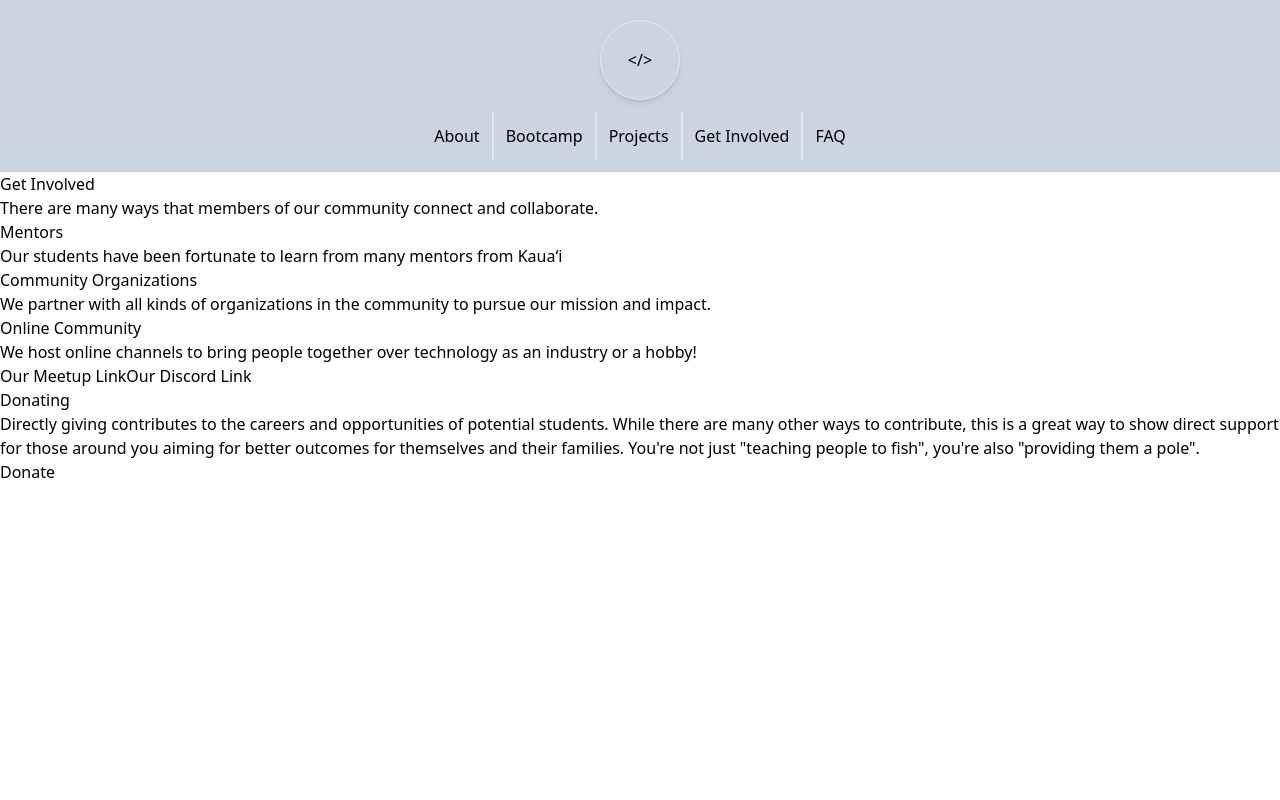
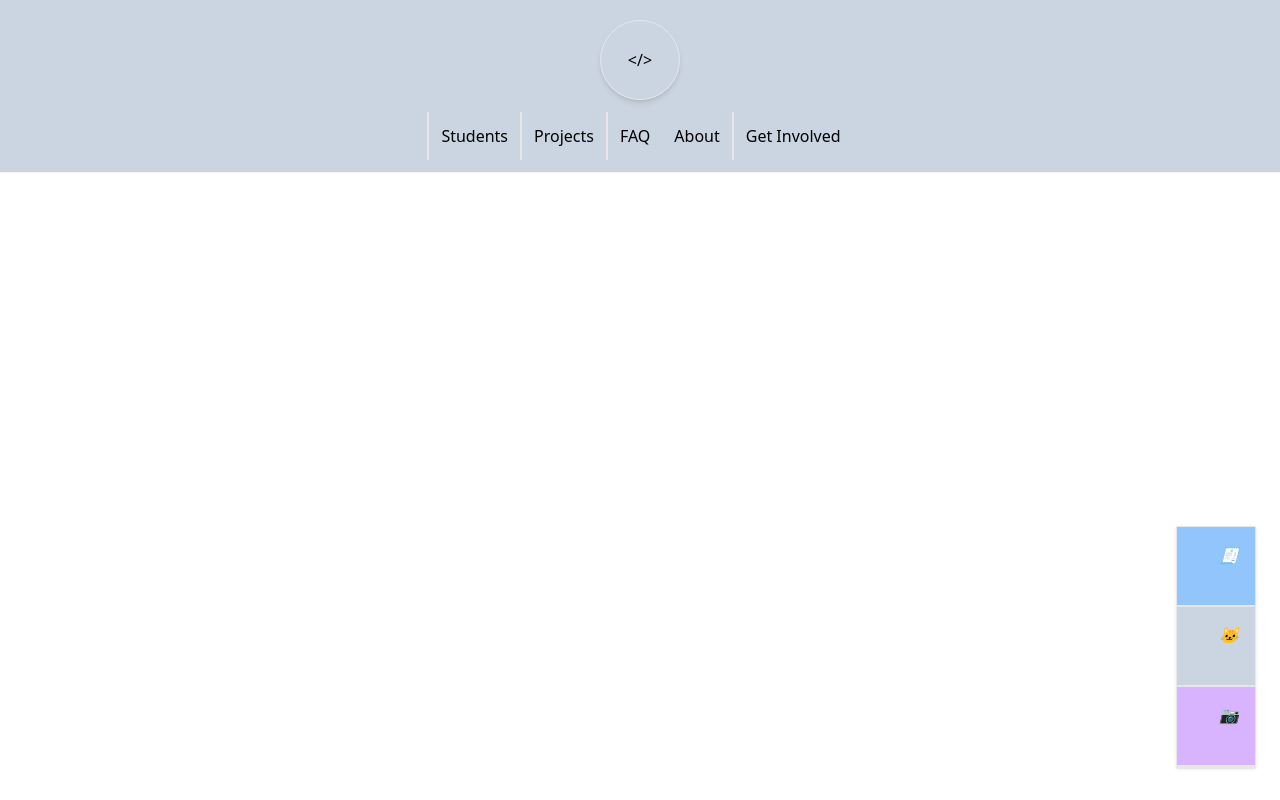
Before and after one commit to christian-faber/dev-island.org, a React (Create React App) app: page /getinvolved in a window 1280 px wide. Built offline with nearby package versions, Linux system fonts and the light colour scheme.

Commit message:
social media menu start'

```diff
--- a/src/App.js
+++ b/src/App.js
@@ -1,13 +1,14 @@
 import { Page } from "./Page";
 import { Routes, Route } from "react-router-dom";
-import { AboutUs } from "./components/pages/AboutUs";
-import { Donate } from "./components/pages/Donate";
-import { Project } from "./components/pages/Project";
-import { Faq } from "./components/pages/Faq";
-import { Bootcamp } from "./components/pages/Bootcamp";
-import { GetInvolved } from "./components/pages/GetInvolved";
-import { Apply } from "./components/pages/Apply";
+import { AboutUs } from "./pages/AboutUs";
+import { Donate } from "./pages/Donate";
+import { Project } from "./pages/Project";
+import { Faq } from "./pages/Faq";
+import { Bootcamp } from "./pages/Bootcamp";
+import { GetInvolved } from "./pages/GetInvolved";
+import { Apply } from "./pages/Apply";
 import { NavBar } from "./components/NavBar";
+import { SocialMedia } from "./components/SocialMedia";
 
 function App() {
   return (
@@ -15,7 +16,8 @@ function App() {
       <div className="w-full">
         <NavBar />
       </div>
-      <Routes>
+      <SocialMedia />
+      {/* <Routes>
         <Route path="/" element={<Page />} />
         <Route path="/donate" element={<Donate />} />
         <Route path="/about" element={<AboutUs />} />
@@ -24,7 +26,7 @@ function App() {
         <Route path="/bootcamp" element={<Bootcamp />} />
         <Route path="/getinvolved" element={<GetInvolved />} />
         <Route path="/apply" element={<Apply />} />
-      </Routes>
+      </Routes> */}
     </div>
   );
 }
--- a/src/components/MobileDropdown.js
+++ b/src/components/MobileDropdown.js
@@ -7,20 +7,20 @@ export const MobileDropdown = () => {
         <li className="hover:text-slate-500 transform transition active:scale-125 active:underline">
           <Link to="/">Home</Link>
         </li>
-        <li className="hover:text-slate-500 transform transition active:scale-125 active:underline">
-          <Link to="/about">About</Link>
-        </li>
         <li className=" hover:text-slate-500 transform transition active:scale-125 active:underline">
-          <Link to="/bootcamp">Bootcamp</Link>
+          <Link to="/students">Students</Link>
         </li>
         <li className=" hover:text-slate-500 transform transition active:scale-125 active:underline">
           <Link to="/project">Projects</Link>
         </li>
         <li className=" hover:text-slate-500 transform transition active:scale-125 active:underline">
-          <Link to="/getinvolved">Get Involved</Link>
+          <Link to="/faq">FAQ</Link>
+        </li>
+        <li className="hover:text-slate-500 transform transition active:scale-125 active:underline">
+          <Link to="/about">About</Link>
         </li>
         <li className=" hover:text-slate-500 transform transition active:scale-125 active:underline">
-          <Link to="/faq">FAQ</Link>
+          <Link to="/getinvolved">Get Involved</Link>
         </li>
       </ul>
     </div>
--- a/src/components/NavBar.js
+++ b/src/components/NavBar.js
@@ -16,20 +16,20 @@ export const NavBar = () => {
             <p className="">{logo}</p>
           </Link>
           <ul className="flex items-center p-3 align-center justify-centerf [&>*]:p-3">
-            <li className="hover:text-slate-500 transform transition active:scale-125 active:underline">
-              <Link to="/about">About</Link>
-            </li>
             <li className="border-l-2 hover:text-slate-500 transform transition active:scale-125 active:underline">
-              <Link to="/bootcamp">Bootcamp</Link>
+              <Link to="/students">Students</Link>
             </li>
             <li className="border-l-2 hover:text-slate-500 transform transition active:scale-125 active:underline">
               <Link to="/project">Projects</Link>
             </li>
             <li className="border-l-2 hover:text-slate-500 transform transition active:scale-125 active:underline">
-              <Link to="/getinvolved">Get Involved</Link>
+              <Link to="/faq">FAQ</Link>
+            </li>
+            <li className="hover:text-slate-500 transform transition active:scale-125 active:underline">
+              <Link to="/about">About</Link>
             </li>
             <li className="border-l-2 hover:text-slate-500 transform transition active:scale-125 active:underline">
-              <Link to="/faq">FAQ</Link>
+              <Link to="/getinvolved">Get Involved</Link>
             </li>
           </ul>
         </div>
--- a/src/components/Pages/Bootcamp.js
+++ /dev/null
@@ -1,34 +0,0 @@
-export const Bootcamp = () => {
-  return (
-    <div>
-      <h1>Bootcamp</h1>
-      <div>
-        <h1>Key Points</h1>
-        <ul>
-          <li>Cost: $0</li>
-          <li>Time: March - February, 3 hour class Tuesdays and Thursdays</li>
-          <li>Difficulty: Worth it</li>
-        </ul>
-      </div>
-      <div>
-        <h1>Curriculum</h1>
-        <h2>Techical Skills</h2>
-        <h2>Professional Accumen</h2>
-        <h2>Leadership</h2>
-        <h2>Handling emotions</h2>
-      </div>
-      <div>
-        <h1>Team</h1>
-        <h2>Connection</h2>
-        <p>Slack, github, check-ins</p>
-        <h2>Accountability</h2>
-        <p>Collaboration and commitment</p>
-        <h2>Support</h2>
-        <p>Help always available. Emotional support</p>
-      </div>
-      <div>
-        <button>BECOME A STUDENT!</button>
-      </div>
-    </div>
-  );
-};
--- /dev/null
+++ b/src/components/SocialMedia.js
@@ -0,0 +1,35 @@
+export const SocialMedia = () => {
+  return (
+    <div className="fixed w-20 shadow border m-4 right-2 bottom-4">
+      <ul>
+        <li className="h-20 relative bg-blue-300 text-black">
+          <a
+            href="linkedin.com"
+            className="block h-full w-full border-b-2 pl-1/4 hover:w-[200px] hover:z-10"
+          >
+            <span className="invisible hover:block">LinkedIn</span>
+            <i className="absolute top-4 right-4">🧾</i>
+          </a>
+        </li>
+        <li className="h-20 relative bg-slate-300 text-black">
+          <a
+            href="github.com"
+            className="block h-full w-full border-b-2 pl-1/4 hover:w-[200px] hover:z-10"
+          >
+            <span className="invisible hover:block">GitHub</span>
+            <i className="absolute top-4 right-4">🐱</i>
+          </a>
+        </li>
+        <li className="h-20 relative bg-purple-300 text-black">
+          <a
+            href="instagram.com"
+            className="block h-full w-full border-b-2 pl-1/4 hover:w-[200px] hover:z-10"
+          >
+            <span className="invisible hover:block text-black">Instagram</span>
+            <i className="absolute top-4 right-4">📷</i>
+          </a>
+        </li>
+      </ul>
+    </div>
+  );
+};
--- /dev/null
+++ b/src/pages/Bootcamp.js
@@ -0,0 +1,40 @@
+export const Bootcamp = () => {
+  return (
+    <div className="flex align-middle flex-col justify-center items-center">
+      <h1 className="flex align-center items-center justify-center text-xl font-sans bg-gradient-to-b bg-blue-300 w-full">
+        Bootcamp
+      </h1>
+      <div className="">
+        <div className="mt-4 border w-11/12">
+          <h1>Key Points</h1>
+          <ul>
+            <li>Cost: $0</li>
+            <li>Time: March - February, 3 hour class Tuesdays and Thursdays</li>
+            <li>Difficulty: Worth it</li>
+          </ul>
+        </div>
+        <div className="mt-4 border w-11/12">
+          <h1>Curriculum</h1>
+          <h2>Techical Skills</h2>
+          <h2>Professional Accumen</h2>
+          <h2>Leadership</h2>
+          <h2>Handling emotions</h2>
+        </div>
+        <div className="mt-4 border w-11/12">
+          <h1>Team</h1>
+          <h2>Connection</h2>
+          <p>Slack, github, check-ins</p>
+          <h2>Accountability</h2>
+          <p>Collaboration and commitment</p>
+          <h2>Support</h2>
+          <p>Help always available. Emotional support</p>
+        </div>
+        <div>
+          <button className="border-2 p-4 m-2 shadow bg-purple-300 text-white">
+            BECOME A STUDENT!
+          </button>
+        </div>
+      </div>
+    </div>
+  );
+};
--- a/src/components/Pages/GetInvolved.js
+++ b/src/pages/GetInvolved.js
@@ -1,27 +1,29 @@
 export const GetInvolved = () => {
   return (
-    <div>
+    <div className="flex align-middle flex-col justify-center items-center">
       <div>
-        <h1 className="">Get Involved</h1>
+        <h1 className="flex align-center items-center justify-center text-xl font-sans bg-gradient-to-b bg-blue-300 w-full">
+          Get Involved
+        </h1>
         <p>
           There are many ways that members of our community connect and
           collaborate.
         </p>
-        <div>
+        <div className="mt-4 border w-11/12">
           <h2>Mentors</h2>
           <p>
             Our students have been fortunate to learn from many mentors from
             Kauaʻi
           </p>
         </div>
-        <div>
+        <div className="mt-4 border w-11/12">
           <h2>Community Organizations</h2>
           <p>
             We partner with all kinds of organizations in the community to
             pursue our mission and impact.
           </p>
         </div>
-        <div>
+        <div className="mt-4 border w-11/12">
           <h2>Online Community</h2>
           <p>
             We host online channels to bring people together over technology as
@@ -30,7 +32,7 @@ export const GetInvolved = () => {
           <a href="/">Our Meetup Link</a>
           <a href="/">Our Discord Link</a>
         </div>
-        <div>
+        <div className="mt-4 border w-11/12">
           <h2>Donating</h2>
           <p>
             Directly giving contributes to the careers and opportunities of
@@ -40,7 +42,9 @@ export const GetInvolved = () => {
             not just "teaching people to fish", you're also "providing them a
             pole".
           </p>
-          <button>Donate</button>
+          <button className="border-2 p-4 m-2 shadow bg-purple-300 text-white">
+            Donate
+          </button>
         </div>
       </div>
     </div>
```
Also changed, not shown: src/pages/AboutUs.js (renamed from src/components/Pages/AboutUs.js, +4 -4 lines), src/pages/Apply.js (renamed from src/components/Pages/Apply.js), src/pages/Donate.js (renamed from src/components/Pages/Donate.js), src/pages/Faq.js (renamed from src/components/Pages/Faq.js), src/pages/Project.js (renamed from src/components/Pages/Project.js).
